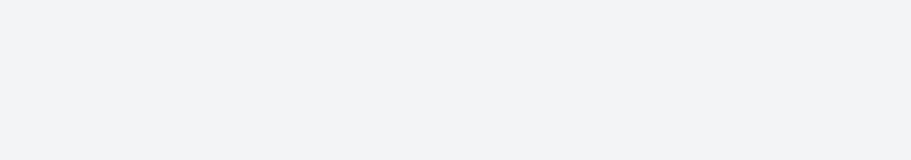
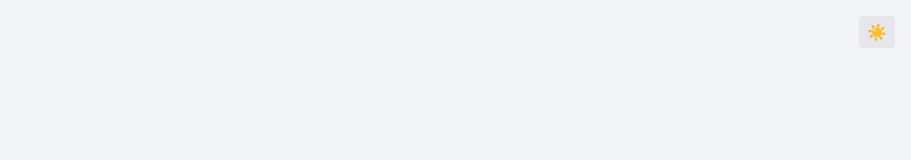
Before and after one commit to aarontorres0/OneDoc, a React (Vite) app: page / in a window 1280 px wide. Shown: the top 160 px of the page, without its empty margins (369-1280 px from the left). Built offline with nearby package versions, Linux system fonts and the light colour scheme.

Commit message:
Add dark mode toggle

```diff
--- a/src/App.jsx
+++ b/src/App.jsx
@@ -1,11 +1,20 @@
 import { PDFDocument } from 'pdf-lib';
-import React, { useState } from 'react';
+import React, { useState, useEffect } from 'react';
 import FileUpload from './FileUpload';
 
 function App() {
   const [files, setFiles] = useState([]);
   const [pdfName, setPdfName] = useState('');
   const [warningMessage, setWarningMessage] = useState('');
+  const [darkMode, setDarkMode] = useState(false);
+
+  useEffect(() => {
+    if (darkMode) {
+      document.documentElement.classList.add('dark');
+    } else {
+      document.documentElement.classList.remove('dark');
+    }
+  }, [darkMode]);
 
   const handleFilesSelected = (selectedFiles) => {
     setFiles(selectedFiles);
@@ -64,8 +73,17 @@ function App() {
   };
 
   return (
-    <div className="flex flex-col items-center justify-center min-h-screen bg-gray-100 sm:mx-0 mx-2">
-      <h1 className="text-5xl font-bold text-gray-800 mb-4">OneDoc</h1>
+    <div className={`flex flex-col items-center justify-center min-h-screen ${darkMode ? 'bg-gray-900 text-white' : 'bg-gray-100 text-gray-800'} sm:mx-0 mx-2`}>
+      <div className="absolute top-4 right-4">
+        <button
+          onClick={() => setDarkMode(!darkMode)}
+          className="px-2 py-1 bg-gray-200 dark:bg-gray-700 text-gray-800 dark:text-white rounded"
+        >
+          {darkMode ? '🌙' : '☀️'}
+        </button>
+      </div>
+
+      <h1 className="text-5xl font-bold mb-4">OneDoc</h1>
       <FileUpload files={files} onFilesSelected={handleFilesSelected} onMoveFile={moveFile} />
 
       <input
--- a/tailwind.config.js
+++ b/tailwind.config.js
@@ -1,5 +1,6 @@
 /** @type {import('tailwindcss').Config} */
 export default {
+  darkMode: 'class',
   content: ["./src/**/*.{js,jsx,ts,tsx,html}"],
   theme: {
     extend: {},
```
